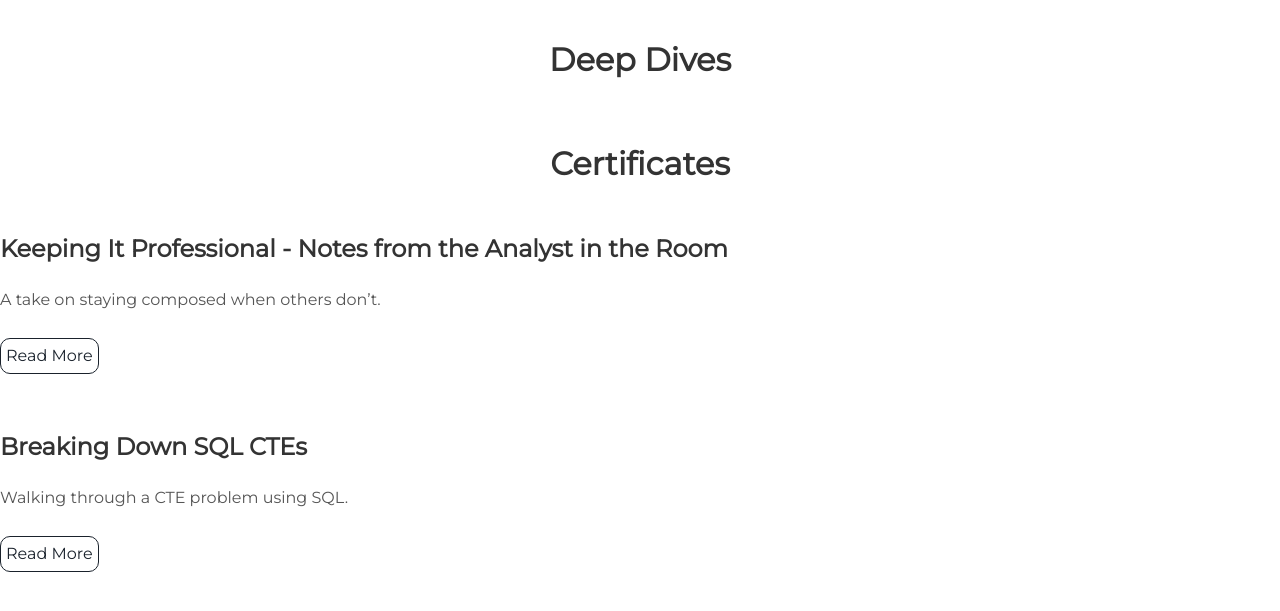
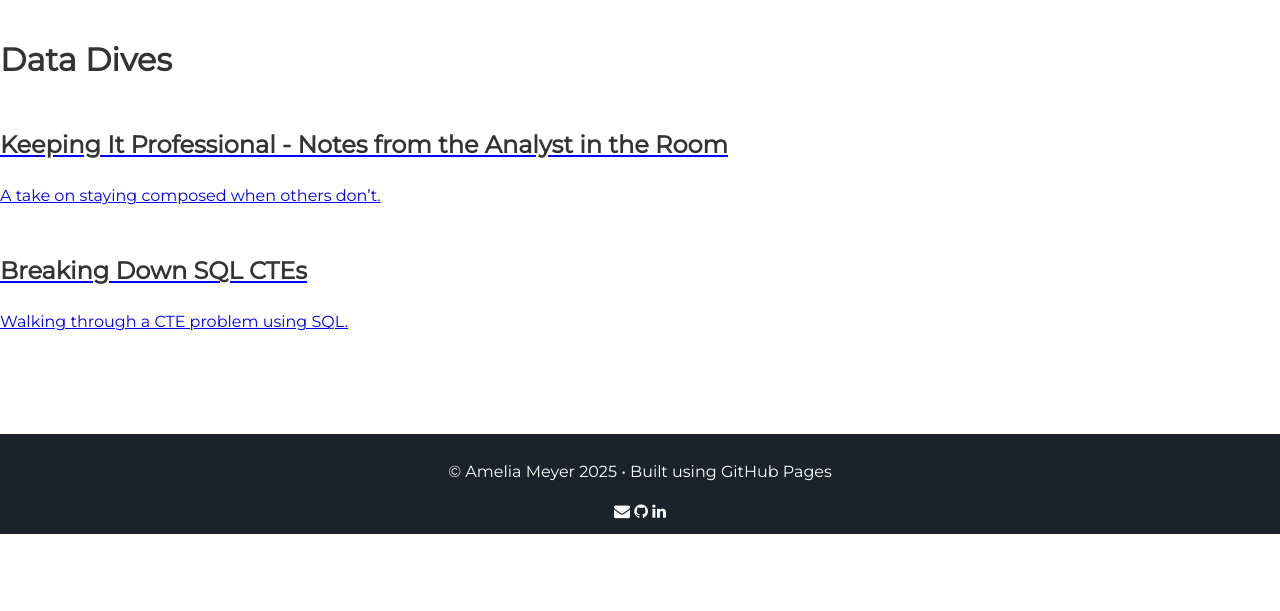
Before and after one commit to ameliameyer/home_, a Jekyll site: the page built from index.html, in a window 1280 px wide and 900 px high, scrolled down 3587 px, cut to the strip 220-831 px from the top of the window. Built offline with Jekyll 4.4.1, drawn with Linux system fonts in a browser that asks for light colours; after the commit the page ends 4341 px from its top, so only the background shows below that.

Commit message:
Update deep_dives.html

```diff
--- a/_includes/deep_dives.html
+++ b/_includes/deep_dives.html
@@ -1,32 +1,25 @@
-<div class="user-details">
-  <h2> Deep Dives </h2>
-</div>
+<section id="data_dives" class="deep-dives-section">
+  <h2>Data Dives</h2>
+
   <div class="projects-grid">
-
-<div class="user-details">
-  <h2>Certificates</h2>
-</div>
-  <div class="deep_dives">
-  <div class="projects-grid">
+    <!-- Staying Professional -->
+    <a href="{{ '/deep_dives/stay_coll.html' | relative_url }}" target="_blank" class="project-card-link">
+      <div class="project-card">
+        <div class="project-info">
+          <h3>Keeping It Professional - Notes from the Analyst in the Room</h3>
+          <p>A take on staying composed when others don’t.</p>
         </div>
       </div>
-
-<!-- Staying Professional -->
-  <div class="project-card">
-    <div class="project-info">
-      <h3>Keeping It Professional - Notes from the Analyst in the Room </h3>
-      <p>A take on staying composed when others don’t.</p>
-      <a href="{{ '//stay_cool/' | relative_url }}" class="project-link" target="_blank">Read More</a>
-    </div>
-  </div>
+    </a>
 
     <!-- SQL CTE Walkthrough -->
+    <a href="{{ '/deep_dives/sql_cte.html' | relative_url }}" target="_blank" class="project-card-link">
       <div class="project-card">
         <div class="project-info">
           <h3>Breaking Down SQL CTEs</h3>
           <p>Walking through a CTE problem using SQL.</p>
-      <a href="{{ '//sql_cte/' | relative_url }}" class="project-link" target="_blank">Read More</a>
         </div>
       </div>
-
+    </a>
   </div>
+</section>
```
Lines whose indentation alone changed are shown as unchanged.
